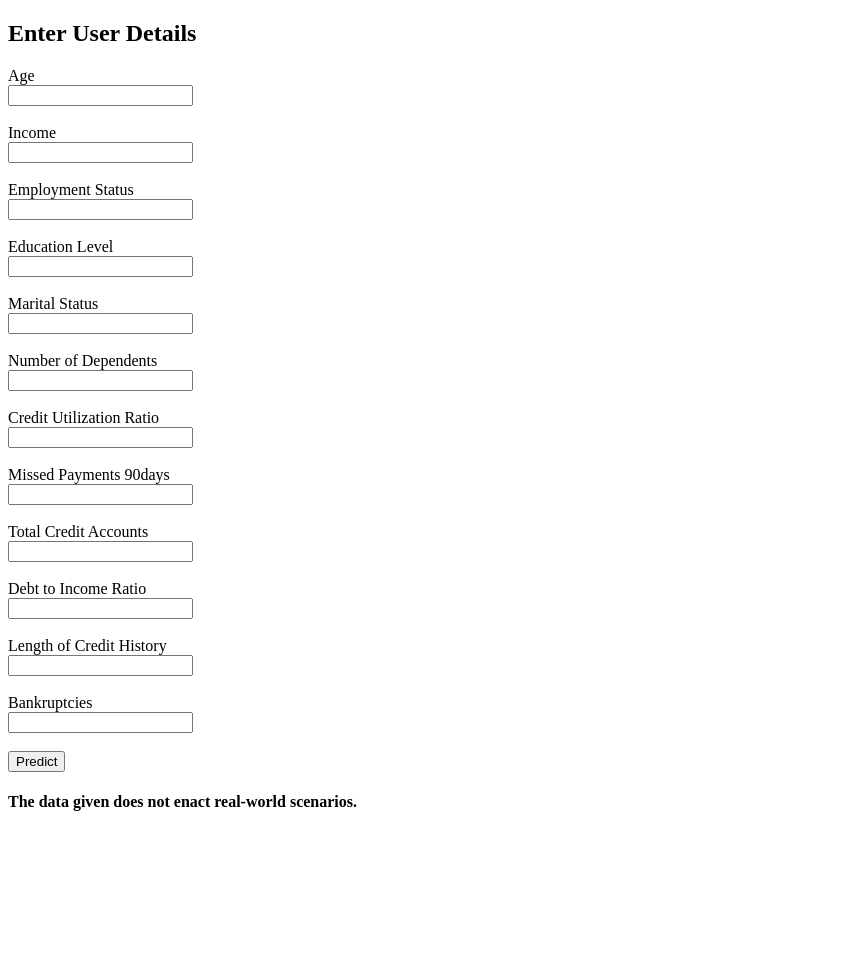
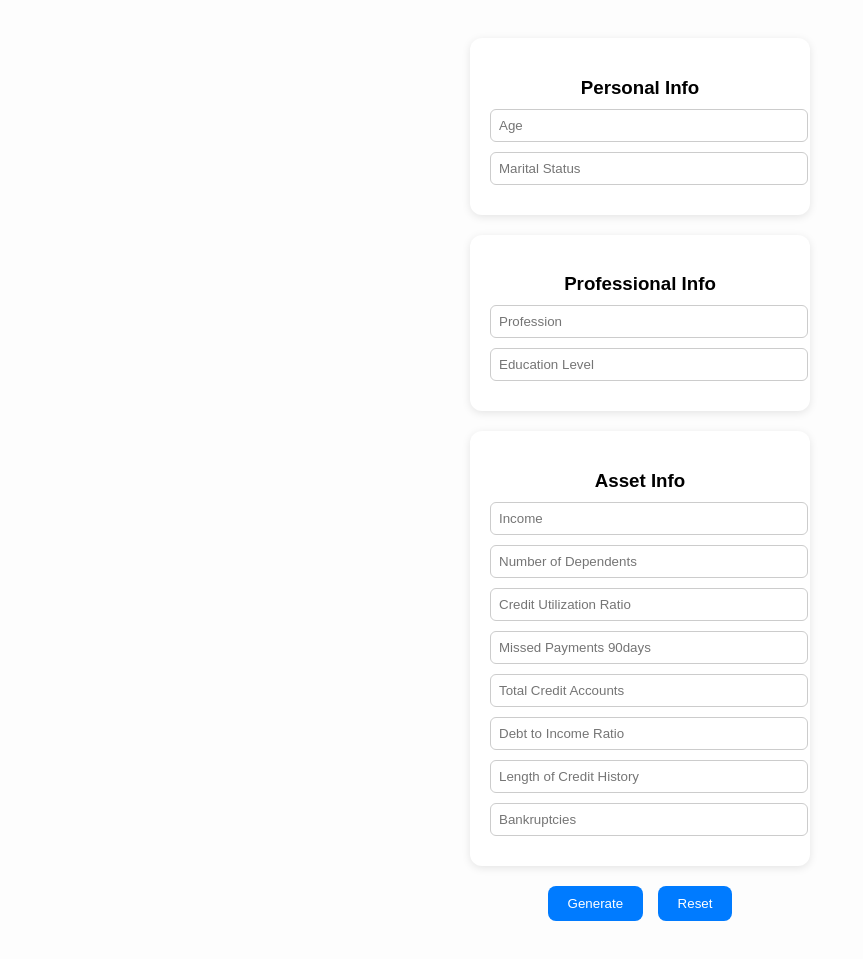
Before and after one commit to NotYC/ML-integrated-CreditScoring, a Flask app: page / in a window 1280 px wide. Shown: the whole page, without its empty margins (0-863 px from the left). Before the commit the page ends 811 px from the top, so only its background shows below. Run offline with Flask 3, Linux system fonts and the light colour scheme; parts of the project's set-up code (start-up, migrations or seed data) failed here and were passed over.

Commit message:
A bit of beautification has been done

```diff
--- a/xGBoost_ML/app.py
+++ b/xGBoost_ML/app.py
@@ -1,50 +1,74 @@
 from flask import Flask, render_template, request
+from pymongo import MongoClient
+from datetime import datetime
+import numpy as np
+import joblib
 import pandas as pd
-from joblib import load
-from pymongo import MongoClient
 
 app = Flask(__name__)
 
 # Load model and preprocessor
-preprocessor = load('model/preprocessor.pkl')
-model = load('model/stacked_model.pkl')
+model = joblib.load('model/stacked_model.pkl')
+preprocessor = joblib.load('model/preprocessor.pkl')
 
-# MongoDB connection
+# MongoDB setup
 client = MongoClient("mongodb://localhost:27017/")
-db = client['credit_app']
-collection = db['credit_scores']
+db = client["credit_score_db"]
+collection = db["submissions"]
 
 @app.route('/', methods=['GET', 'POST'])
 def index():
     score = None
+    rating = None
+    message = ""
+
     if request.method == 'POST':
-        input_data = {
-            'Age': int(request.form['Age']),
-            'Income': float(request.form['Income']),
-            'Employment_Status': request.form['Employment_Status'],
-            'Education_Level': request.form['Education_Level'],
-            'Marital_Status': request.form['Marital_Status'],
-            'Number_of_Dependents': int(request.form['Number_of_Dependents']),
-            'Credit_Utilization_Ratio': float(request.form['Credit_Utilization_Ratio']),
-            'Missed_Payments_90days': int(request.form['Missed_Payments_90days']),
-            'Total_Credit_Accounts': int(request.form['Total_Credit_Accounts']),
-            'Debt_to_Income_Ratio': float(request.form['Debt_to_Income_Ratio']),
-            'Length_of_Credit_History': float(request.form['Length_of_Credit_History']),
-            'Bankruptcies': int(request.form['Bankruptcies']),
-        }
+        try:
+            data = {
+                'Age': float(request.form['age']),
+                'Marital_Status': request.form['marital_status'],
+                'Employment_Status': request.form['profession'],
+                'Education_Level': request.form['education'],
+                'Income': float(request.form['income']),
+                'Number_of_Dependents': int(request.form['dependents']),
+                'Credit_Utilization_Ratio': float(request.form['credit_util']),
+                'Missed_Payments_90days': int(request.form['missed_payments']),
+                'Total_Credit_Accounts': int(request.form['total_accounts']),
+                'Debt_to_Income_Ratio': float(request.form['dti']),
+                'Length_of_Credit_History': float(request.form['credit_history']),
+                'Bankruptcies': int(request.form['bankruptcies'])
+            }
 
-        df = pd.DataFrame([input_data])
-        transformed = preprocessor.transform(df)
-        score = model.predict(transformed)[0]
+            df = pd.DataFrame([data])  # Use DataFrame for compatibility
+            input_data = preprocessor.transform(df)
+            score = int(model.predict(input_data)[0])
 
-        if not (300 <= score <= 850):
-            score = None # Reset score so it doesn't display
+            # Score categories
+            if score < 300 or score > 850:
+                message = "The data provided does not enact real-world scenarios."
+            elif score >= 800:
+                rating = "Exceptional"
+            elif score >= 740:
+                rating = "Very Good"
+            elif score >= 670:
+                rating = "Good"
+            elif score >= 580:
+                rating = "Fair"
+            else:
+                rating = "Poor"
 
-        else:
-            # Store in MongoDB only if score is valid
-            input_data['Predicted_Credit_Score'] = float(score)
-            collection.insert_one(input_data)
+            # Save to DB
+            data.update({
+                'Predicted_Credit_Score': score,
+                'Rating': rating,
+                'Timestamp': datetime.now()
+            })
+            collection.insert_one(data)
 
-    return render_template('index.html', score=score)
-if __name__ == "__main__":
+        except Exception as e:
+            message = f"Error: {str(e)}"
+
+    return render_template("index.html", score=score, rating=rating, message=message)
+
+if __name__ == '__main__':
     app.run(debug=True)
--- a/xGBoost_ML/requirements.txt
+++ b/xGBoost_ML/requirements.txt
@@ -4,3 +4,4 @@ scikit-learn
 xgboost
 pymongo
 joblib
+numpy
--- a/xGBoost_ML/static/style.css
+++ b/xGBoost_ML/static/style.css
@@ -1,33 +1,106 @@
-.container {
-    width: 500px;
-    margin: auto;
-    font-family: Arial;
+body {
+    font-family: Arial, sans-serif;
+    background-color: #fdfdfd;
+    padding: 30px;
+    text-align: center;
+}
+
+.card-container {
+    display: flex;
+    flex-direction: column;
+    align-items: center;
+    gap: 20px;
+}
+
+.card {
+    background-color: #fff;
     padding: 20px;
-    border-radius: 15px;
-    background-color: #f8f9fa;
-    margin-top: 50px;
-    box-shadow: 0 0 15px rgba(0,0,0,0.1);
+    border-radius: 12px;
+    box-shadow: 0 2px 8px rgba(0, 0, 0, 0.1);
+    width: 300px;
 }
+
+.card h3 {
+    margin-bottom: 10px;
+}
+
 input {
     width: 100%;
     padding: 8px;
-    margin: 6px 0 12px 0;
+    margin-bottom: 10px;
+    border-radius: 6px;
     border: 1px solid #ccc;
-    border-radius: 8px;
 }
+
+.btns {
+    margin-top: 20px;
+}
+
 button {
     padding: 10px 20px;
-    border: none;
+    margin: 0 5px;
     background-color: #007bff;
     color: white;
-    font-size: 16px;
+    border: none;
     border-radius: 8px;
     cursor: pointer;
 }
-.result {
+
+button:hover {
+    background-color: #0056b3;
+}
+
+.score-section {
+    margin-top: 30px;
+}
+
+.gauge {
+    font-size: 24px;
+    font-weight: bold;
+    margin-bottom: 5px;
+}
+
+.legend-box {
     margin-top: 20px;
     padding: 15px;
-    background-color: #d4edda;
-    border-left: 5px solid #28a745;
-    border-radius: 8px;
+    border: 1px solid #ddd;
+    border-radius: 12px;
+    background: #f9f9f9;
+    max-width: 350px;
+    margin-left: auto;
+    margin-right: auto;
+    text-align: left;
+    font-size: 14px;
+    box-shadow: 0 2px 8px rgba(0,0,0,0.05);
 }
+
+.legend-box ul {
+    list-style: none;
+    padding-left: 0;
+    margin-top: 10px;
+}
+
+.legend-box li {
+    display: flex;
+    align-items: center;
+    margin-bottom: 6px;
+}
+
+.legend {
+    width: 14px;
+    height: 14px;
+    display: inline-block;
+    margin-right: 10px;
+    border-radius: 3px;
+}
+
+.legend.poor { background-color: #d9534f; }
+.legend.fair { background-color: #f0ad4e; }
+.legend.good { background-color: #5bc0de; }
+.legend.very-good { background-color: #5cb85c; }
+.legend.excellent { background-color: #428bca; }
+
+.error {
+    color: red;
+    font-weight: bold;
+}
--- a/xGBoost_ML/templates/index.html
+++ b/xGBoost_ML/templates/index.html
@@ -1,27 +1,64 @@
 <!DOCTYPE html>
-<html>
+<html lang="en">
 <head>
-    <title>Credit Scoring</title>
+    <meta charset="UTF-8">
+    <title>Credit Score Predictor</title>
+    <link rel="stylesheet" href="{{ url_for('static', filename='style.css') }}">
 </head>
 <body>
-    <h2>Enter User Details</h2>
-    <form method="post">
-        {% for field in [
-            'Age', 'Income', 'Employment_Status', 'Education_Level', 'Marital_Status',
-            'Number_of_Dependents', 'Credit_Utilization_Ratio', 'Missed_Payments_90days',
-            'Total_Credit_Accounts', 'Debt_to_Income_Ratio', 'Length_of_Credit_History',
-            'Bankruptcies'] %}
-            <label>{{ field.replace('_', ' ') }}</label><br>
-            <input type="text" name="{{ field }}"><br><br>
-        {% endfor %}
-        <input type="submit" value="Predict">
+    <form method="POST">
+        <div class="card-container">
+            <div class="card">
+                <h3>Personal Info</h3>
+                <input name="age" placeholder="Age" required>
+                <input name="marital_status" placeholder="Marital Status" required>
+            </div>
+
+            <div class="card">
+                <h3>Professional Info</h3>
+                <input name="profession" placeholder="Profession" required>
+                <input name="education" placeholder="Education Level" required>
+            </div>
+
+            <div class="card">
+                <h3>Asset Info</h3>
+                <input name="income" placeholder="Income" required>
+                <input name="dependents" placeholder="Number of Dependents" required>
+                <input name="credit_util" placeholder="Credit Utilization Ratio" required>
+                <input name="missed_payments" placeholder="Missed Payments 90days" required>
+                <input name="total_accounts" placeholder="Total Credit Accounts" required>
+                <input name="dti" placeholder="Debt to Income Ratio" required>
+                <input name="credit_history" placeholder="Length of Credit History" required>
+                <input name="bankruptcies" placeholder="Bankruptcies" required>
+            </div>
+        </div>
+        <div class="btns">
+            <button type="submit">Generate</button>
+            <button type="reset">Reset</button>
+        </div>
     </form>
 
     {% if score %}
-    <h3>Predicted Credit Score: {{ score }}</h3>
-    {% endif %}
-    {% if not score %}
-    <h4>The data given does not enact real-world scenarios.</h4>
+    <div class="score-section">
+        <div class="meter">
+            <div class="gauge"><strong>{{ score }}</strong></div>
+            <p>Rating: <strong>{{ rating }}</strong></p>
+        </div>
+
+        <!-- Legend Box -->
+        <div class="legend-box">
+            <p><strong>Credit Score Ranges:</strong></p>
+            <ul>
+                <li><span class="legend poor"></span> Poor (300–579)</li>
+                <li><span class="legend fair"></span> Fair (580–669)</li>
+                <li><span class="legend good"></span> Good (670–739)</li>
+                <li><span class="legend very-good"></span> Very Good (740–799)</li>
+                <li><span class="legend excellent"></span> Exceptional (800–850)</li>
+            </ul>
+        </div>
+    </div>
+    {% elif message %}
+    <p class="error">{{ message }}</p>
     {% endif %}
 </body>
 </html>
```
